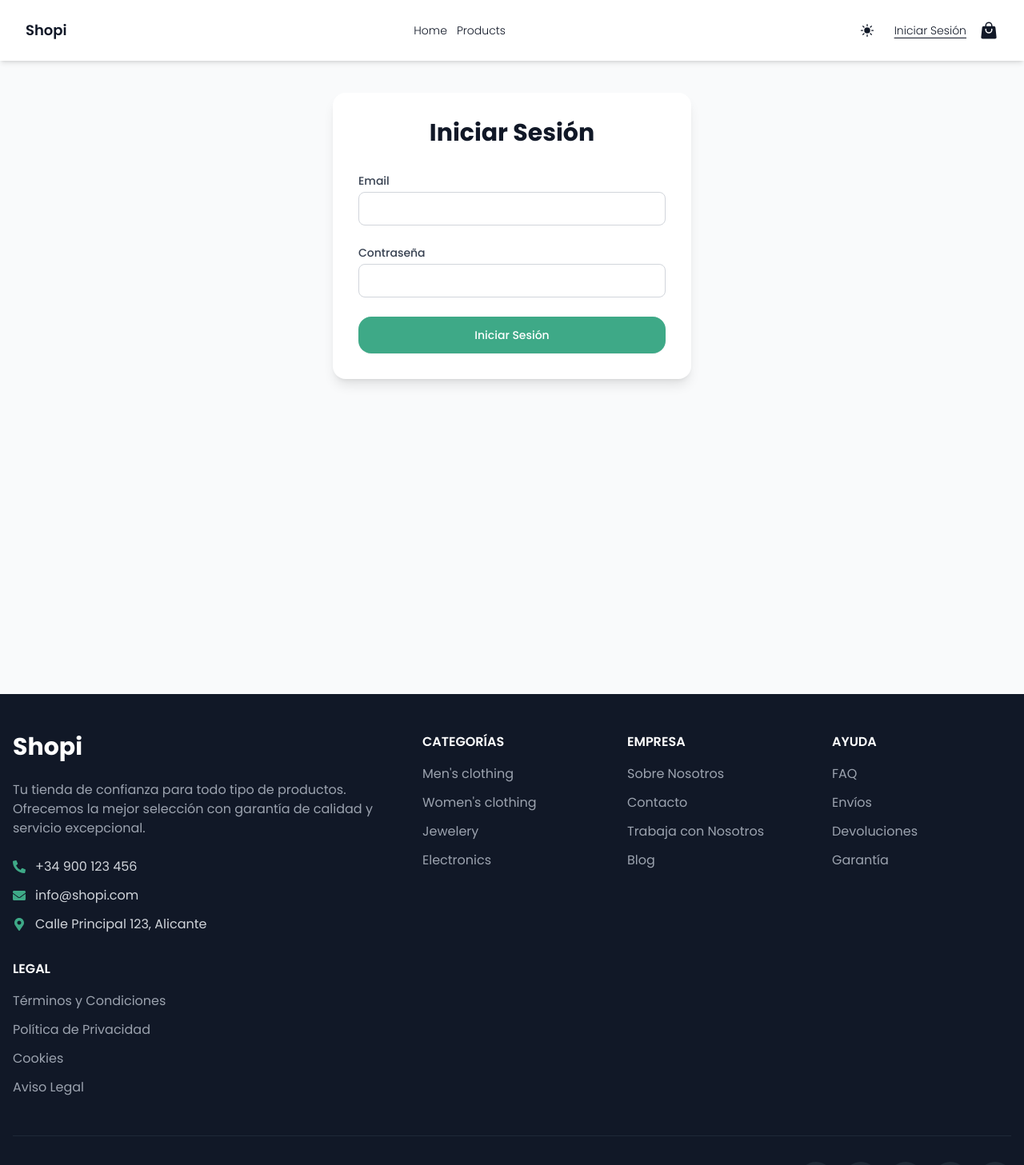
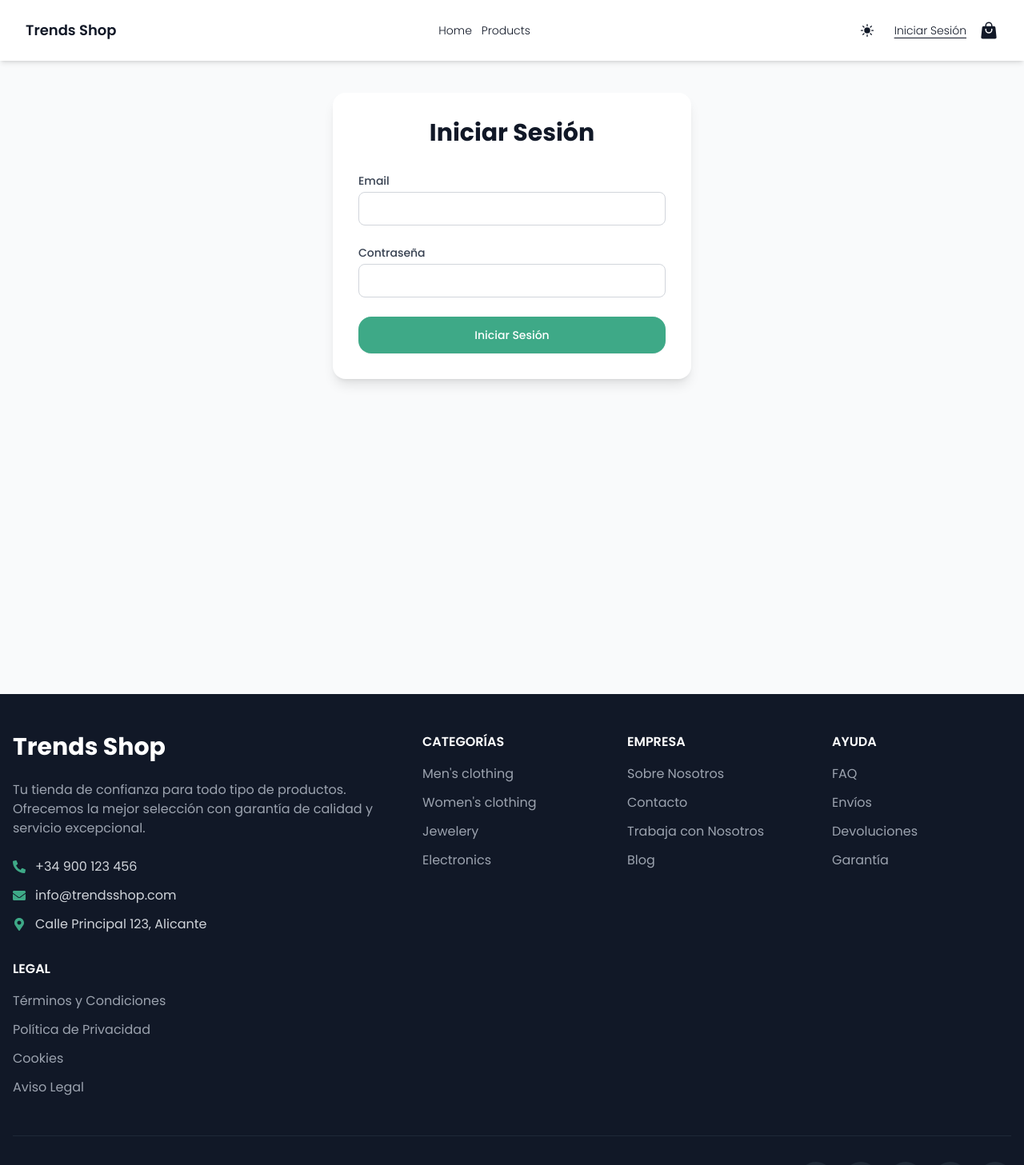
Before and after one commit to aam9063/Shopi-React, a React (Vite) app: page /sign-in in a window 1280 px wide. Shown: the top 1457 px of the page at 80% size. Built offline with nearby package versions, Linux system fonts and the light colour scheme.

Commit message:
final changes

```diff
--- a/index.html
+++ b/index.html
@@ -7,7 +7,7 @@
     <link rel="preconnect" href="https://fonts.googleapis.com">
     <link rel="preconnect" href="https://fonts.gstatic.com" crossorigin>
     <link href="https://fonts.googleapis.com/css2?family=Poppins:wght@300;400;500;600;700&display=swap" rel="stylesheet">
-    <title>Shopi</title>
+    <title>Trends Shop</title>
   </head>
   <body>
     <div id="root"></div>
--- a/src/Components/Footer/index.jsx
+++ b/src/Components/Footer/index.jsx
@@ -57,7 +57,7 @@ function Footer() {
           {/* Logo y descripción */}
           <div className="lg:col-span-2">
             <Link to="/" className="inline-block mb-6 text-3xl font-bold text-white">
-              Shopi
+              Trends Shop
             </Link>
             <p className="mb-6 text-gray-400">
               Tu tienda de confianza para todo tipo de productos. Ofrecemos la mejor
@@ -70,7 +70,7 @@ function Footer() {
               </div>
               <div className="flex items-center gap-3">
                 <FaEnvelope className="text-primary" />
-                <span>info@shopi.com</span>
+                <span>info@trendsshop.com</span>
               </div>
               <div className="flex items-center gap-3">
                 <FaMapMarkerAlt className="text-primary" />
--- a/src/Components/Layout/index.jsx
+++ b/src/Components/Layout/index.jsx
@@ -1,13 +1,9 @@
-import { useContext } from 'react'                    // Hook para usar contextos
-import { ShoppingCartContext } from '../../Context'   // Contexto del carrito
 import Navbar from '../Navbar'                        // Barra de navegación
 import Footer from '../Footer'                        // Pie de página
 import Cart from '../Cart'                            // Componente del carrito
 
 // Componente Layout que actúa como estructura base para todas las páginas
 function Layout({ children }) {
-  // Obtener el contexto del carrito de compras
-  const context = useContext(ShoppingCartContext)
 
   return (
     // Contenedor principal con flex column y altura mínima de pantalla completa
--- a/src/Components/Navbar/index.jsx
+++ b/src/Components/Navbar/index.jsx
@@ -11,7 +11,6 @@ import { useTheme } from '../../Context/ThemeContext'
 
 function Navbar() {
   // Hooks y estados necesarios
-  const location = useLocation()
   const { toggleCart, cart } = useCart()
   const { user, logout } = useAuth()
   const [isMenuOpen, setIsMenuOpen] = useState(false)
@@ -35,7 +34,7 @@ function Navbar() {
     return currentTheme ? currentTheme.icon : themeOptions[0].icon
   }
 
-  const ThemeIcon = getCurrentThemeIcon()
+  const ThemeIcon = getCurrentThemeIcon();
 
   return (
     // Barra de navegación con animación de entrada
@@ -50,7 +49,7 @@ function Navbar() {
           whileHover={{ scale: 1.05 }}
           className='font-semibold text-lg'>
           <NavLink to='/'>
-            Shopi
+            Trends Shop
           </NavLink>
         </motion.div>
 
@@ -189,7 +188,7 @@ function Navbar() {
                   onClick={() => setIsThemeMenuOpen(false)}
                 />
 
-                {/* Menú desplegable */}
+                {/* Menú desplegable Temas */}
                 <motion.div
                   initial={{ opacity: 0, y: -10 }}
                   animate={{ opacity: 1, y: 0 }}
--- a/src/Context/index.jsx
+++ /dev/null
@@ -1,40 +0,0 @@
-import { createContext, useState } from 'react'
-
-// Creación del contexto del carrito de compras
-export const ShoppingCartContext = createContext()
-
-// Componente proveedor del carrito de compras
-export const ShoppingCartProvider = ({children}) => {
-  // Estado para la cantidad de items en el carrito
-  const [count, setCount] = useState(0)
-
-  // Estados y funciones para el detalle del producto
-  const [isProductDetailOpen, setIsProductDetailOpen] = useState(false)
-  // Función para abrir el detalle
-  const openProductDetail = () => setIsProductDetailOpen(true)
-  // Función para cerrar el detalle
-  const closeProductDetail = () => setIsProductDetailOpen(false)
-
-  // Estado para almacenar el producto a mostrar en detalle
-  const [productToShow, setProductToShow] = useState({})
-
-  // Estado para los productos en el carrito
-  const [cartProducts, setCartProducts] = useState([])
-
-  // Proveedor del contexto que expone todos los estados y funciones
-  return (
-    <ShoppingCartContext.Provider value={{
-      count,               // Cantidad de items
-      setCount,            // Función para actualizar cantidad
-      openProductDetail,   // Función para abrir detalle
-      closeProductDetail,  // Función para cerrar detalle
-      isProductDetailOpen, // Estado de visibilidad del detalle
-      productToShow,       // Producto en detalle
-      setProductToShow,    // Función para establecer producto en detalle
-      cartProducts,        // Array de productos en carrito
-      setCartProducts      // Función para actualizar productos en carrito
-    }}>
-      {children}
-    </ShoppingCartContext.Provider>
-  )
-}
--- a/src/Pages/App/index.jsx
+++ b/src/Pages/App/index.jsx
@@ -1,6 +1,5 @@
 import { useRoutes, BrowserRouter } from 'react-router-dom'
 
-import { ShoppingCartProvider } from '../../Context'
 import { AuthProvider } from '../../Context/AuthContext'
 import { CartProvider } from '../../Context/CartContext'
 
@@ -38,10 +37,8 @@ function App() {
     <BrowserRouter>
       {/* Providers de contexto anidados */}
       <AuthProvider>        {/* Contexto de autenticación */}
-        <CartProvider>      {/* Contexto del nuevo carrito */}
-          <ShoppingCartProvider>  {/* Contexto del carrito legacy */}
+        <CartProvider>      {/* Contexto del carrito */}
             <AppRoutes />   {/* Renderizado de rutas */}
-          </ShoppingCartProvider>
         </CartProvider>
       </AuthProvider>
     </BrowserRouter>
```
